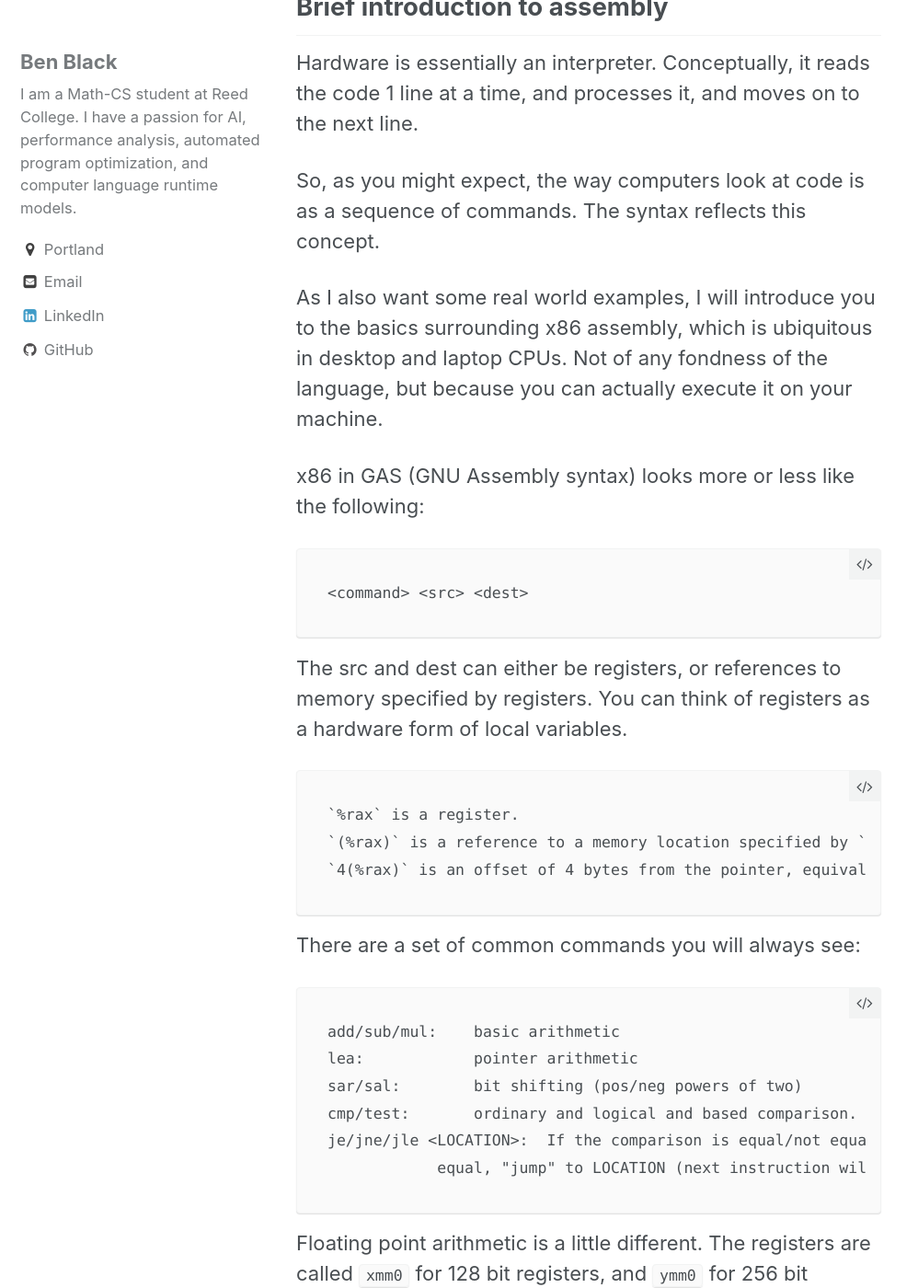
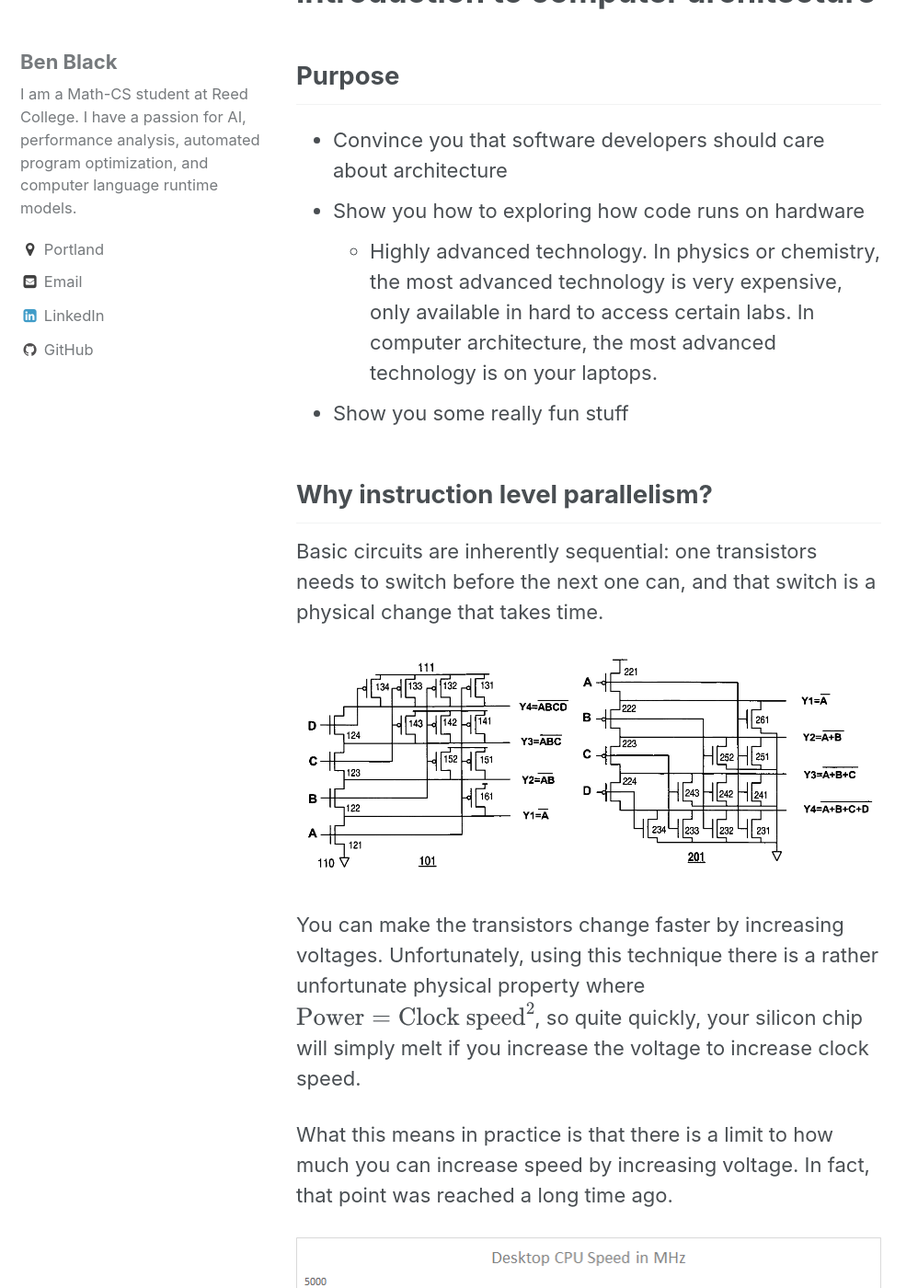
Before and after one commit to benblack769/benblack769.github.io, a Jekyll site: the page built from coding_posts/cpu-archetecture.md, in a window 1280 px wide and 1400 px high, scrolled down 339 px. Shown: the whole window at 92% size, without its empty margins (0-998 px from the left). Built offline with Jekyll 4.4.1, drawn with Linux system fonts in a browser that asks for light colours; our own code applies the rules of GitHub Pages for plain Markdown files; formulas are drawn with MathJax 3; some of the changed text lies outside the part shown.

Commit message:
added intro to archetecture

```diff
--- a/coding_posts/cpu-archetecture.md
+++ b/coding_posts/cpu-archetecture.md
@@ -1,4 +1,54 @@
-# Kernel Optimization
+# Instruction level parallelism: An introduction to computer architecture
+
+## Purpose
+
+* Convince you that software developers should care about architecture
+* Show you how to exploring how code runs on hardware
+    * Highly advanced technology. In physics or chemistry, the most advanced technology is very expensive, only available in hard to access certain labs. In computer architecture, the most advanced technology is on your laptops.
+* Show you some really fun stuff
+
+## Why instruction level parallelism?
+
+Basic circuits are inherently sequential: one transistors needs to switch before the next one can, and that switch is a physical change that takes time.
+
+![clock-speed](/images/cpu-archetecture/transitor-diagram.png)
+
+You can make the transistors change faster by increasing voltages. Unfortunately, using this technique there is a rather unfortunate physical property where $$\text{Power} = \text{Clock speed}^2$$, so quite quickly, your silicon chip will simply melt if you increase the voltage to increase clock speed.
+
+What this means in practice is that there is a limit to how much you can increase speed by increasing voltage. In fact, that point was reached a long time ago.
+
+![clock-speed](/images/cpu-archetecture/clock_speed.png)
+
+Meanwhile, More's law continues:
+
+![clock-speed](/images/cpu-archetecture/Transistor-Count-over-time.png)
+
+So how can we use those extra transistors?
+
+Here is an idea: instead of trying to use 1 circuit faster, lets try to use a bunch of circuits at the same time. In other words, lets try running our computations in parallel.
+
+## What is parallelism?
+
+Before running a computation, you often need other computations to be run first.
+
+From a hardware perspective, you can view this as circuit depth. From a software perspective, you can see this as data dependency chain.
+
+Here is some silly example code
+
+    a = 3
+    b = 1
+    d = a + b
+    c = a - b
+    x = 1
+    r = d * x
+
+Here is a dependency graph of the code
+
+![basic-dependencies](images/cpu-archetecture/basic-data-dependencies.png)
+
+For branching code, all of the code after the branch depends on the branch executing:
+
+
 
 ## Brief introduction to assembly
 
```
Also changed, not shown: images/cpu-archetecture/Transistor-Count-over-time.png (added), images/cpu-archetecture/basic-data-dependencies.png (added), images/cpu-archetecture/clock_speed.png (added), images/cpu-archetecture/transitor-diagram.png (added).
